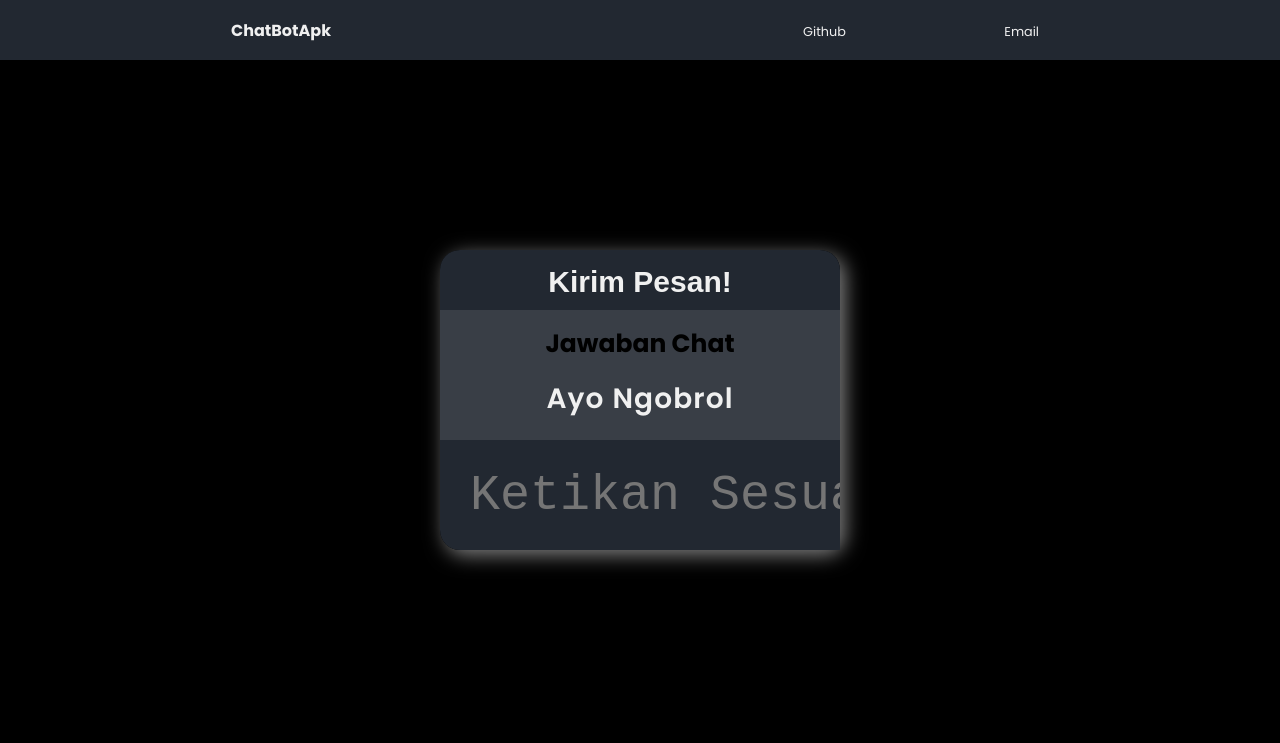
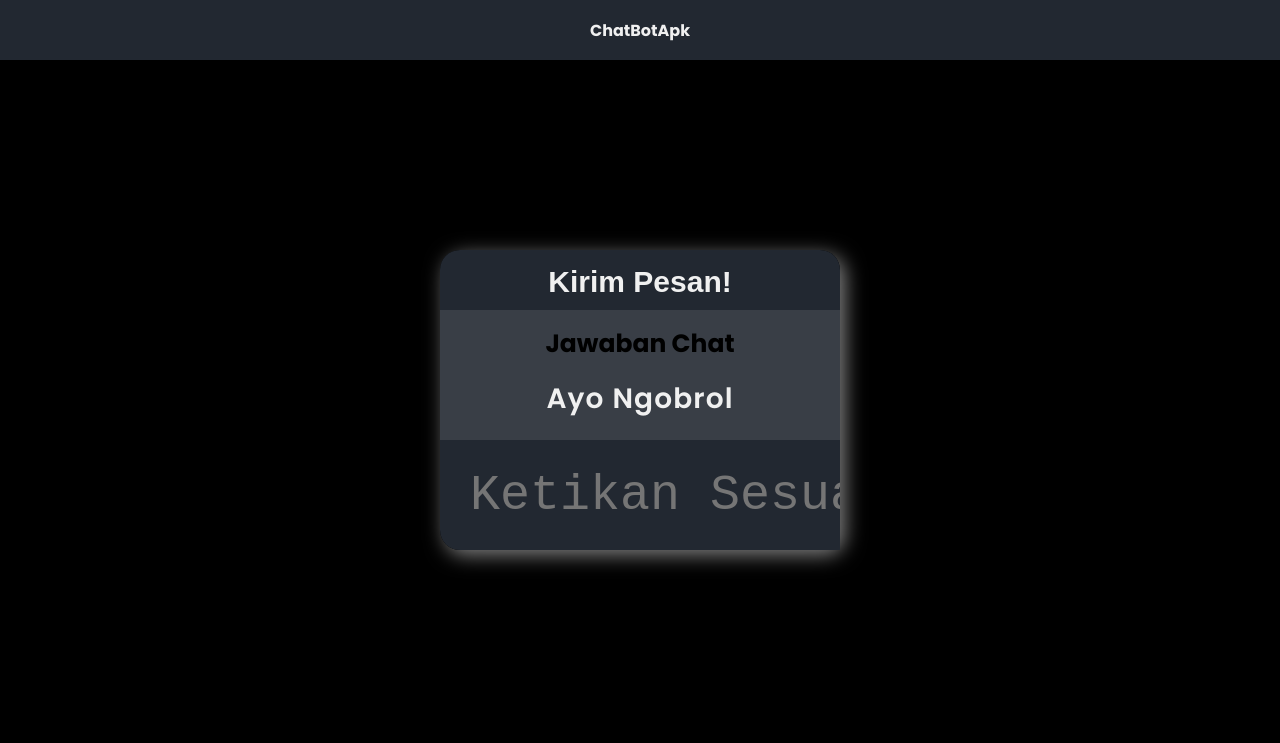
Before and after one commit to MDACreative/chatbot.github.io, a plain HTML site: page index.html in a window 1280 px wide. Drawn offline with Linux system fonts and the light colour scheme.

Commit message:
hapuscheckbox

```diff
--- a/style.css
+++ b/style.css
@@ -126,7 +126,7 @@ nav ul li a:hover {
   }
 
   nav ul {
-    width: 20%;
+    display: none;
   }
 
   /* BOX CONTENT */
```
